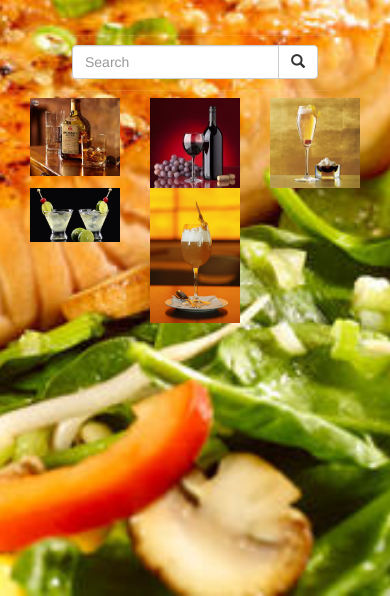
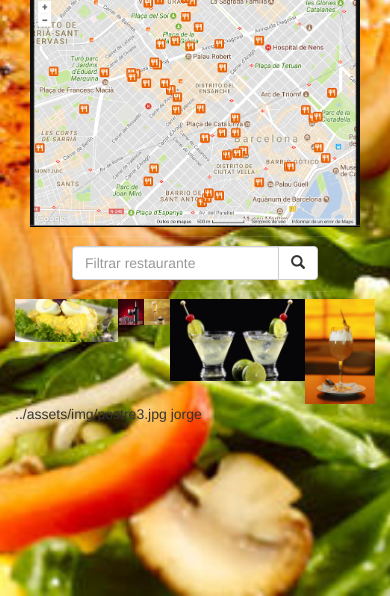
Before and after one commit to Edithjq/foodmap, a plain HTML site: page views/principal.html in a window 390 px wide. Shown: the part 248-844 px from the top of the page. Drawn offline with Linux system fonts and the light colour scheme.

Commit message:
subieendo actualizaciones de foodmad

```diff
--- a/css/main.css
+++ b/css/main.css
@@ -11,6 +11,11 @@
 	background-repeat: no-repeat;
 	background-size: cover;
 	background-position: bottom;
+
+}
+
+.principal{
+	background: -moz-linear-gradient(left, rgba(76,76,76,1) 0%, rgba(19,19,19,0.53) 100%);
 
 }
 .container-flex-column{
@@ -38,21 +43,22 @@ a{
 
 /*-----------PRINCIPAL--------------*/
 
+
 input{
 	padding: 0.2em;
 }
 
-.flex{
+.galery-responsive{
 	display: flex;
-	flex-wrap: wrap;
+	justify-content: space-between;
+	/*flex-wrap: wrap;*/
 	/*flex-direction: column;*/
 }
 
 .items{
-	/*width: 25%;*/
 	cursor: pointer;
 }
-.items img {
+/*.items img {
 	width: 100%;
 	height: auto;
 	display: block;
--- /dev/null
+++ b/js/data.js
@@ -0,0 +1,10 @@
+$(document).ready(function(){
+
+	var carnes = {"personas": [
+	{"nombre":"jorge","edad":23},
+	{"nombre":"../assets/img/postre3.jpg","edad":20}
+]};
+$("#content").text(carnes.personas[1].nombre + " " + carnes.personas[0].nombre);
+
+
+});
--- a/js/principal.js
+++ b/js/principal.js
@@ -0,0 +1,16 @@
+$(document).ready(function(){
+
+	var $search = $("#search");
+
+	$search.on("keyup", function(event){
+		event.preventDefault();
+		// obtener el valo   r
+		 console.log($(this).val());
+
+		// if (img == $buscar) {
+
+		// }
+	})
+
+
+});
--- a/views/principal.html
+++ b/views/principal.html
@@ -8,14 +8,24 @@
 	<link rel="stylesheet" type="text/css" href="../css/main.css">
 	<title>Pagina principal</title>
 </head>
-<body class="fondo">
+<body class="fondo principal">
 	<div class="container-flex-column vh100">
+		<div class="container">
+			<div class="row">
+				<div class="col-xs-12">
+					<h1 class="text-center">Foodmap</h1>
+					<div class="col-xs-12">
+						<img class="img-responsive" src="../assets/img/mapa.png" alt="">
+					</div>
+				</div>
+			</div>
+		</div>
 		<div class="container">
 			<div class="row">
 					<div class="col-xs-12">
 					  <form class="navbar-form" role="search">
 					    <div class="input-group add-on">
-					      <input class="form-control" placeholder="Search" name="srch-term" id="srch-term" type="text">
+					      <input class="form-control" placeholder="Filtrar restaurante" name="srch-term" id="search" type="text" role="search">
 					      <div class="input-group-btn">
 					        <button class="btn btn-default" type="submit"><i class="glyphicon glyphicon-search"></i></button>
 					      </div>
@@ -27,18 +37,25 @@
 		<div class="container-fluid">
 			<div class="row">
 				<div class="col-xs-12">
-					<div class="flex">
-						<a  class="items col-xs-4" href="#"><img  class="img-responsive" src="../assets/img/trago1.jpg" alt=""></img></a>
-						<a  class="items col-xs-4" href="#"><img  class="img-responsive" src="../assets/img/trago2.jpg" alt=""></img></a>
-						<a  class="items col-xs-4" href="#"><img class="img-responsive"  src="../assets/img/trago3.jpg" alt=""></img></a>
-						<a class="items col-xs-4"  href="#"><img  class="img-responsive" src="../assets/img/trago4.jpg" alt=""></img></a>
-						<a class="items col-xs-4"  href="#"><img  class="img-responsive" src="../assets/img/trago5.jpg" alt=""></img></a>
+					<div class="galery-responsive clearfix">
+
+						<a  class=" items" href="#"><img  class="img-responsive" src="../assets/img/entrada.jpg" alt=""></img></a>
+						<a  class="items" href="#"><img  class="img-responsive" src="../assets/img/trago2.jpg" alt=""></img></a>
+						<a  class="items" href="#"><img class="img-responsive"  src="../assets/img/trago3.jpg" alt=""></img></a>
+						<a class="items"  href="#"><img  class="img-responsive" src="../assets/img/trago4.jpg" alt=""></img></a>
+						<a class="items"  href="#"><img  class="img-responsive" src="../assets/img/trago5.jpg" alt=""></img></a>
 					</div>
+				</div>
+			</div>
+				<div id="content">
+
 				</div>
 			</div>
 		</div>
 	</div>
 		<script src="../vendors/jquery/jquery-3.2.1.min.js"></script>
 	<script src = "../vendors/bootstrap/js/bootstrap.min.js"></script>
+	<script src="../js/data.js"></script>
+	<script src="../js/principal.js"></script>
 </body>
 </html>
```
Also changed, not shown: assets/img/entrada.jpg (added), assets/img/mapa.png (added), assets/img/parrilla.jpg (added), 1 other file.
